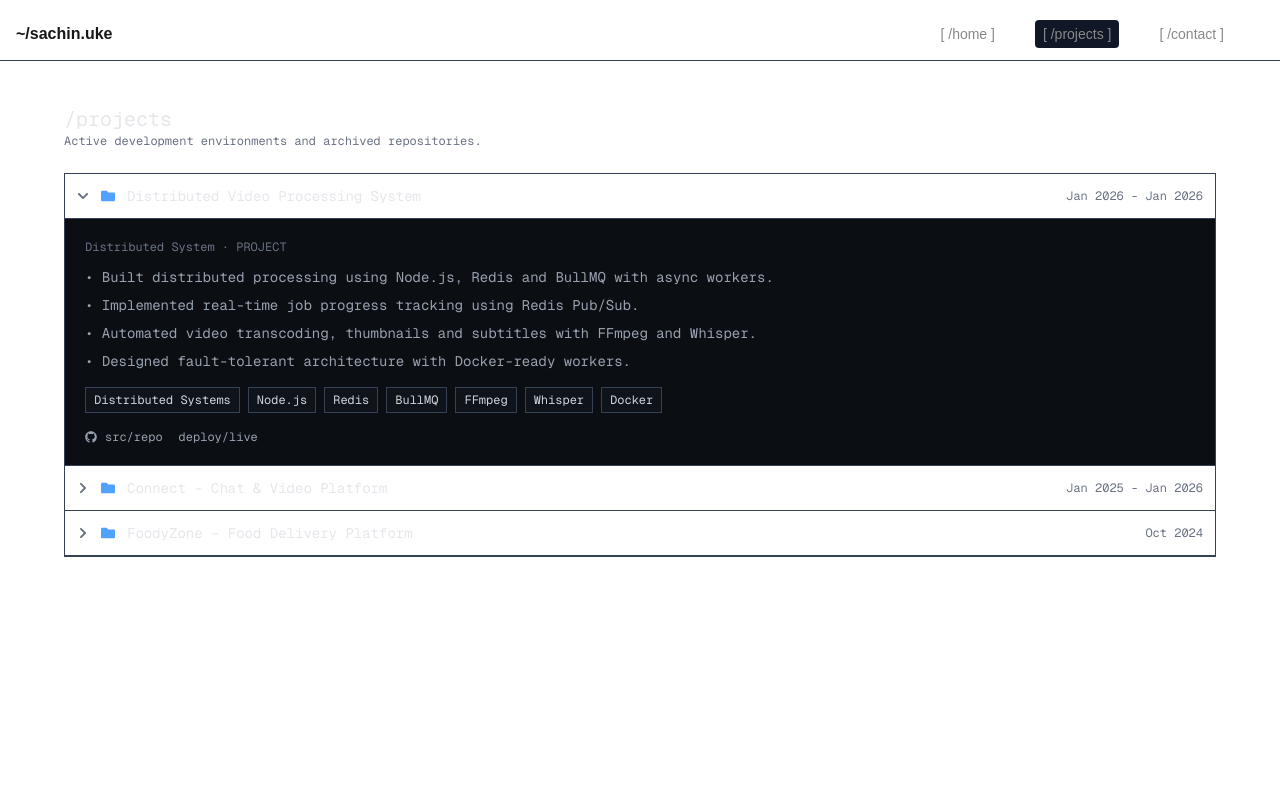
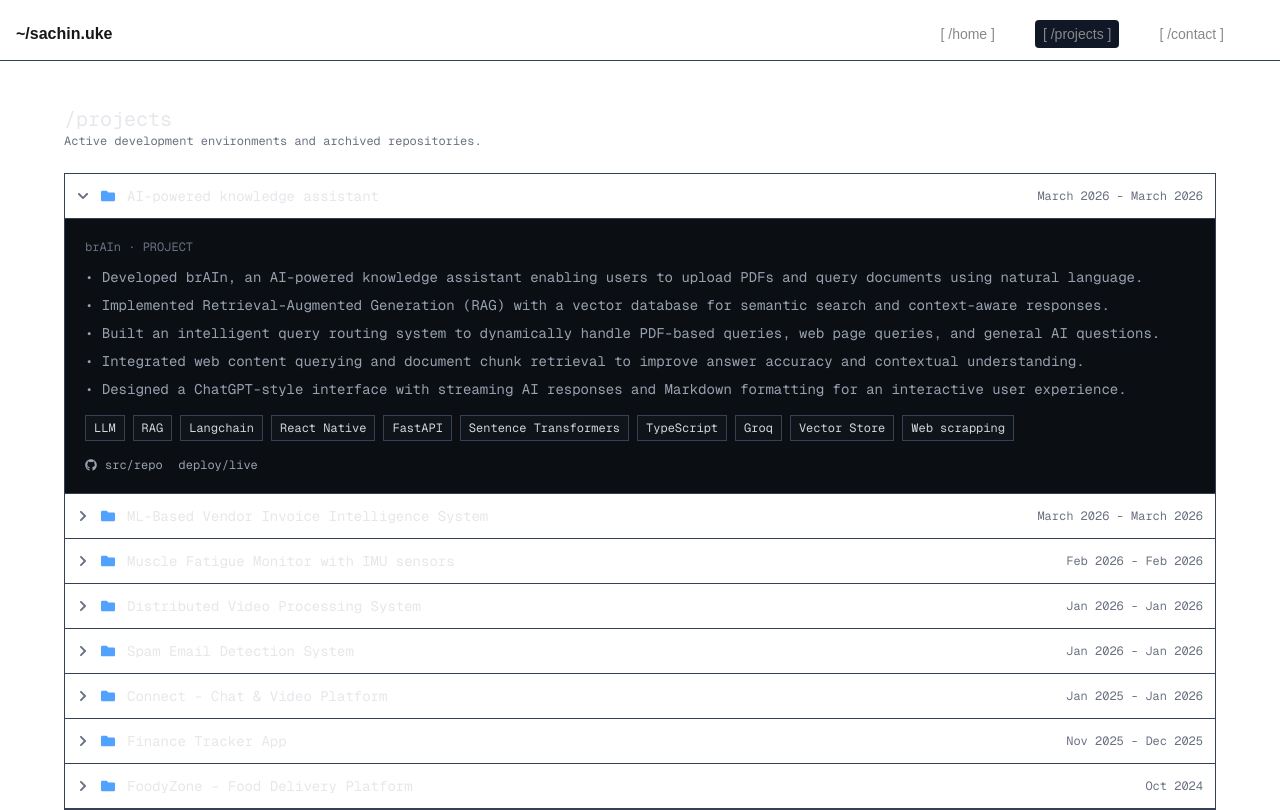
Before and after one commit to sachinuke36/portfolio2, a Next.js app: page /projects in a window 1280 px wide. Built offline with nearby package versions, Linux system fonts and the light colour scheme.

Commit message:
update: project details

```diff
--- a/data/projects.ts
+++ b/data/projects.ts
@@ -1,6 +1,56 @@
 
 
 export const projects = [
+    {
+    date: "March 2026 - March 2026",
+    level: "PROJECT",
+    location: "brAIn",
+    role: "AI-powered knowledge assistant",
+    company: "Personal Project",
+    points: [
+      "Developed brAIn, an AI-powered knowledge assistant enabling users to upload PDFs and query documents using natural language.",
+      "Implemented Retrieval-Augmented Generation (RAG) with a vector database for semantic search and context-aware responses.",
+      "Built an intelligent query routing system to dynamically handle PDF-based queries, web page queries, and general AI questions.",
+      "Integrated web content querying and document chunk retrieval to improve answer accuracy and contextual understanding.",
+      "Designed a ChatGPT-style interface with streaming AI responses and Markdown formatting for an interactive user experience."
+    ],
+    github:"https://github.com/sachinuke36/brain-ai",
+    live:"",
+    tags:["LLM", "RAG", "Langchain", "React Native","FastAPI", "Sentence Transformers" ,"TypeScript", "Groq", 'Vector Store', 'Web scrapping']
+    },
+    {
+    date: "March 2026 - March 2026",
+    level: "PROJECT",
+    location: "Intelligence System",
+    role: "ML-Based Vendor Invoice Intelligence System",
+    company: "Personal Project",
+    points: [
+      "Built a machine learning system for vendor invoice analysis to predict freight costs and detect potentially suspicious invoices.",
+      "Developed a freight cost prediction module using Linear Regression, Decision Tree, and Random Forest models with automatic model selection based on Mean Absolute Error (MAE).",
+      "Implemented an invoice anomaly detection pipeline to flag mismatched invoice totals and abnormal receiving delays using a Random Forest Classifier.",
+      "Applied feature scaling (StandardScaler) and hyperparameter tuning with GridSearchCV to optimize model performance.",
+      "Designed a SQLite-backed data pipeline for storing invoice records and supporting ML model training and inference."
+    ],
+    github:"https://github.com/sachinuke36/freight_cost_prediction",
+    live:"",
+    tags:["ML", "SQL", "Linear Regression", "Random Forest","GridSearchCV", "Decision Tree" ,"Python", "Numpy", 'Analysis']
+    },
+    {
+    date: "Feb 2026 - Feb 2026",
+    level: "PROJECT",
+    location: "Muscle Fatigue Monitor",
+    role: "Muscle Fatigue Monitor with IMU sensors",
+    company: "BTP",
+    points: [
+      "BLE Device Scanning & Connection: Automatically discovers and connects to nearby BLE-enabled wearable sensors",
+      "Real-time Gyroscope Monitoring: Displays live 3-axis gyroscope data (Gx, Gy, Gz) in degrees per second",
+      "Real-time Feedback: Visual indicators showing fatigue percentage and detection status",
+      "Fatigue Detection Algorithm: Uses advanced signal processing techniques including: FIR Bandpass filtering for tremor isolation, RMS (Root Mean Square) calculation for signal magnitude, Z-score normalization for statistical analysis, CUSUM (Cumulative Sum) algorithm for change detection"
+    ],
+    github:"https://github.com/sachinuke36/muscle-fatigue-detection-v3/tree/main/client",
+    live:"",
+    tags:["App development", "BLE", "Statistics", "React Native", "TypeScript"]
+    },
       {
     date: "Jan 2026 - Jan 2026",
     level: "PROJECT",
@@ -16,6 +66,22 @@ export const projects = [
     github:"https://github.com/sachinuke36/video-transcoder",
     live:"",
     tags:["Distributed Systems", "Node.js", "Redis", "BullMQ", "FFmpeg", "Whisper", "Docker"]
+  },
+  {
+    date: "Jan 2026 - Jan 2026",
+    level: "PROJECT",
+    location: "ML project",
+    role: "Spam Email Detection System",
+    company: "Personal Project",
+    points: [
+      "Built an end-to-end spam email classification system using classical machine learning.",
+      "Preprocessed email texts and engineered features like TF-IDF vectors and email metadata.",
+      "Trained and evaluated multiple classifiers including Logistic Regression, SVM and Random Forest.",
+      "Achieved high accuracy and low false positive rates on a benchmark email dataset."
+    ],
+    github:"https://github.com/sachinuke36/email_spam_detector",
+    live:"",
+    tags:["ML","TF-IDF", "Logistic Regression","vectors" ,"SVM" ,"Python", "Pandas", "Scikit-learn", "NumPy"]
   },
   {
     date: "Jan 2025 - Jan 2026",
@@ -34,6 +100,22 @@ export const projects = [
     tags:["React", "Express", "WebRTC", "Socket.io", "JWT", "OAuth", "Tailwind CSS"]
   },
   {
+    date: "Nov 2025 - Dec 2025",
+    level: "PROJECT",
+    location: "App development",
+    role: "Finance Tracker App",
+    company: "Personal Project",
+    points: [
+      "Built a React Native app to track personal finances, including income and expenses, for 1 user at a time.",
+      "Implemented Firebase Authentication and Firestore to securely manage user data and enable 1:1 account storage.",
+      "Integrated AsyncStorage to ensure transaction data persists locally across 100% of app restarts.",
+      "Designed a clean, dark-themed UI with 20+ category icons and a responsive layout for a smooth user experience."
+    ],
+    github:"https://github.com/sachinuke36/expense-tracker",
+    live:"",
+    tags:["React", "React Native", "Nativewind", "TypeScript", "Firebase", "AsyncStorage"]
+  },
+  {
     date: "Oct 2024",
     level: "PROJECT",
     location: "Web App",
```
